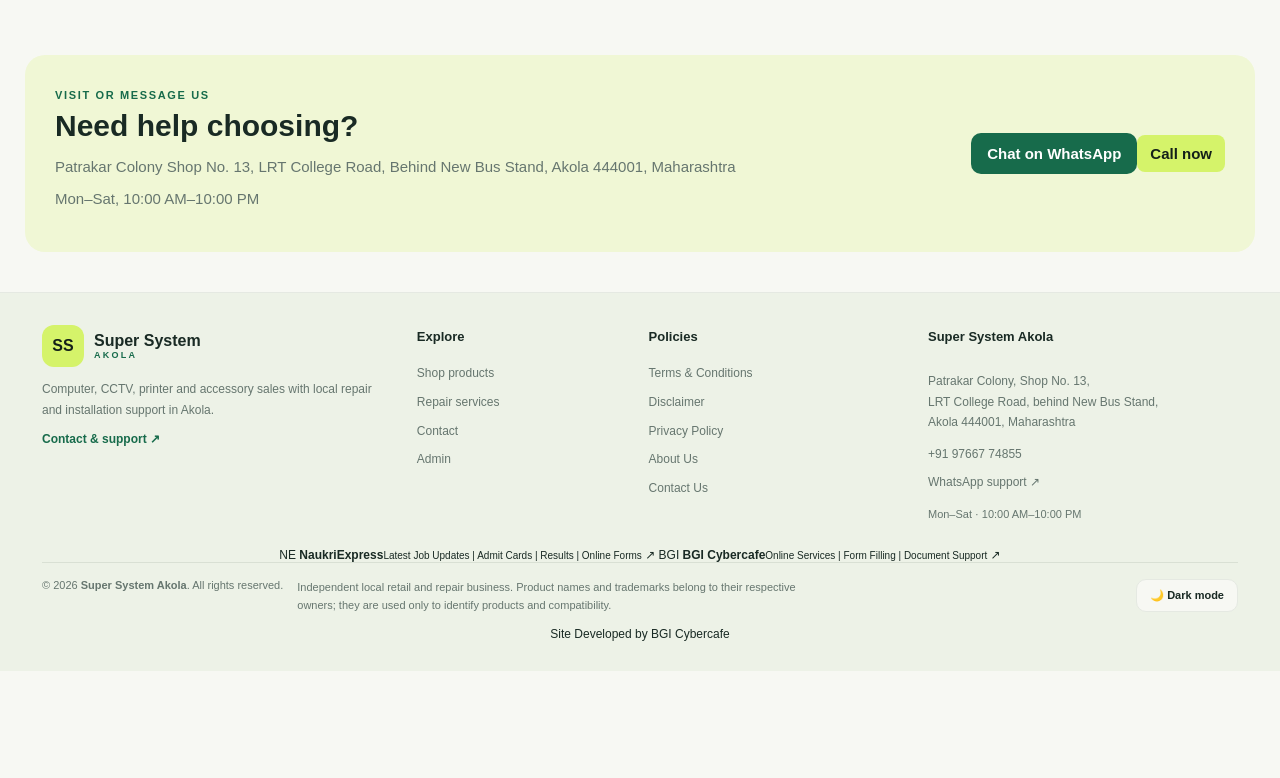
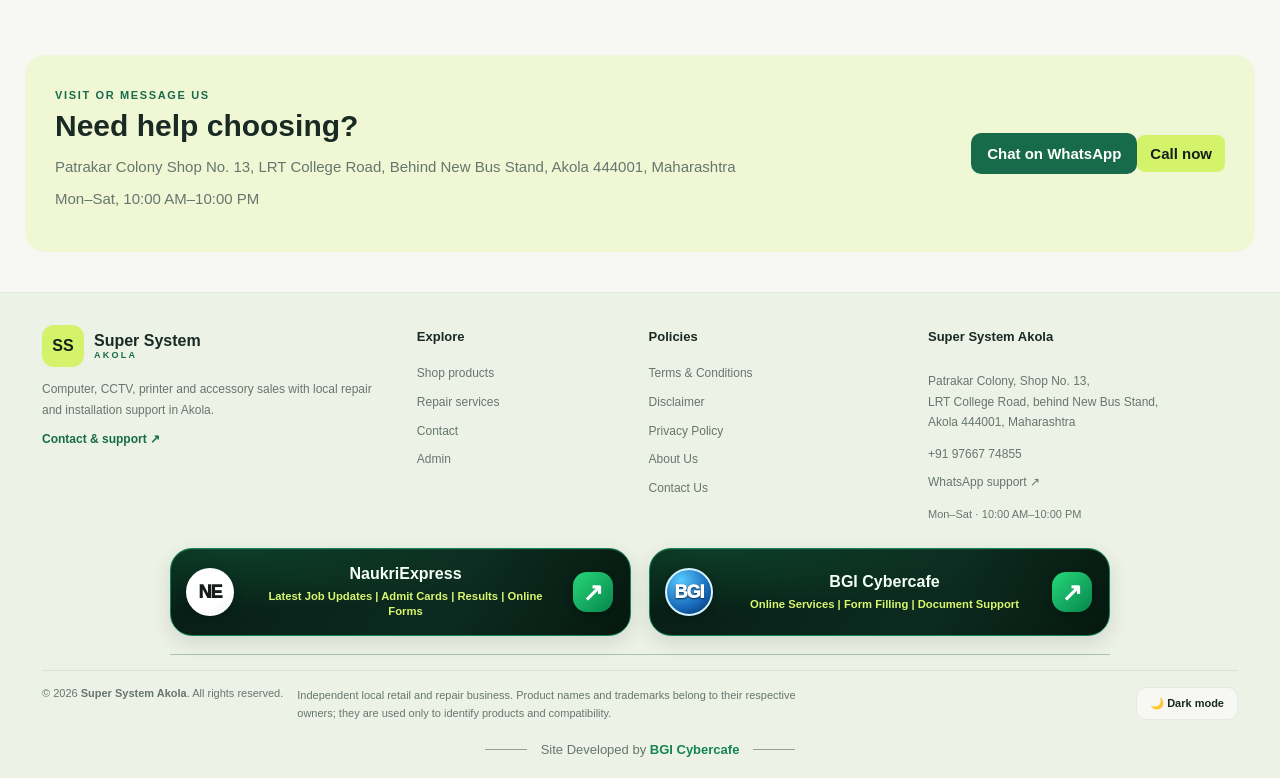
Before and after one commit to supersystemaklai-netizen/computer-shop-website, a website: page public/index.html in a window 1280 px wide. Shown: the part 1318-2096 px from the top of the page. Before the commit the page ends 1989 px from the top, so only its background shows below. Drawn offline with nearby package versions, Linux system fonts and the light colour scheme; no server answers.

Commit message:
Style footer partner buttons and developer credit in dark green theme

```diff
--- a/public/styles.css
+++ b/public/styles.css
@@ -549,3 +549,117 @@
  .footer-bottom{display:grid!important;grid-template-columns:minmax(0,1fr);gap:12px!important}
  .footer-bottom .theme-toggle{margin-left:0!important;justify-self:start}
 }
+
+
+/* Cross-site links: dark green cards with lime accents, matching the requested footer design. */
+.footer-partner-links{
+ display:grid;
+ grid-template-columns:repeat(2,minmax(0,1fr));
+ gap:18px;
+ width:min(100%,940px);
+ margin:24px auto 15px;
+ padding:0 0 18px;
+ border-bottom:1px solid rgba(21,111,75,.34);
+}
+.footer-partner-card{
+ display:grid;
+ grid-template-columns:52px minmax(0,1fr) 42px;
+ align-items:center;
+ gap:13px;
+ min-width:0;
+ min-height:88px;
+ padding:13px 15px;
+ border:1px solid #158454;
+ border-radius:22px;
+ background:
+  radial-gradient(ellipse at 12% 0%,rgba(30,180,109,.20),transparent 52%),
+  linear-gradient(120deg,#071d15 0%,#0c2b20 62%,#06180f 100%);
+ color:#f4fff6!important;
+ text-decoration:none!important;
+ box-shadow:0 7px 20px rgba(4,30,19,.12),inset 0 1px 0 rgba(229,255,232,.07);
+ transition:transform .18s ease,border-color .18s ease,box-shadow .18s ease;
+}
+.footer-partner-card:hover{
+ transform:translateY(-2px);
+ border-color:#35d68a;
+ box-shadow:0 10px 25px rgba(4,30,19,.20),0 0 0 2px rgba(34,209,125,.07);
+}
+.footer-partner-card:focus-visible{outline:3px solid #d5f36a;outline-offset:3px}
+.footer-partner-mark{
+ display:flex;
+ align-items:center;
+ justify-content:center;
+ width:48px;
+ height:48px;
+ flex:0 0 48px;
+ border:2px solid rgba(255,255,255,.72);
+ border-radius:50%;
+ background:#f8fff7;
+ color:#111b16;
+ font-size:18px;
+ font-weight:950;
+ letter-spacing:-1px;
+ box-shadow:0 2px 8px rgba(0,0,0,.25);
+}
+.footer-mark-ne{background:radial-gradient(circle at 30% 20%,#fff 0%,#fff 65%,#e8eee9 100%);color:#171d1b}
+.footer-mark-ne::first-letter{color:#e53935}
+.footer-mark-bgi{background:radial-gradient(circle at 32% 24%,#59caff,#1465b6 64%,#08274d);color:#fff;border-color:#d4f4ff;text-shadow:0 1px 2px #052b57}
+.footer-partner-copy{display:flex;flex-direction:column;gap:5px;min-width:0}
+.footer-partner-copy strong{font-size:clamp(14px,1.25vw,19px);font-weight:850;line-height:1.2;overflow-wrap:anywhere}
+.footer-partner-copy small{font-size:clamp(10px,.88vw,12px);font-weight:650;line-height:1.4;color:#d9f66d;overflow-wrap:anywhere}
+.footer-partner-arrow{
+ display:flex;
+ align-items:center;
+ justify-content:center;
+ width:40px;
+ height:40px;
+ border-radius:14px;
+ background:linear-gradient(135deg,#26d879,#07854d);
+ color:#fff;
+ font-size:25px;
+ line-height:1;
+ font-weight:800;
+ box-shadow:0 3px 9px rgba(0,0,0,.2);
+}
+.footer-developer-credit{
+ display:flex;
+ align-items:center;
+ justify-content:center;
+ gap:14px;
+ margin:17px auto 0;
+ padding-top:0;
+ color:var(--muted);
+ text-align:center;
+}
+.footer-developer-credit>span{
+ display:block;
+ width:42px;
+ height:1px;
+ background:currentColor;
+ opacity:.65;
+}
+.footer-developer-credit p{margin:0;font-size:13px;line-height:1.6}
+.footer-developer-credit a{color:#178552;font-weight:850;text-decoration:none}
+.footer-developer-credit a:hover{text-decoration:underline}
+html[data-theme="dark"] .footer-partner-links{border-bottom-color:#245843}
+html[data-theme="dark"] .footer-partner-card{border-color:#168b57}
+html[data-theme="dark"] .footer-partner-copy small{color:#e5f879}
+html[data-theme="dark"] .footer-developer-credit{color:#aabdb1}
+html[data-theme="dark"] .footer-developer-credit a{color:#d5f36a}
+@media(max-width:760px){
+ .footer-partner-links{grid-template-columns:minmax(0,1fr);gap:12px;margin:20px auto 14px;padding-bottom:16px}
+ .footer-partner-card{grid-template-columns:48px minmax(0,1fr) 38px;min-height:80px;padding:11px 12px;gap:11px;border-radius:18px}
+ .footer-partner-mark{width:44px;height:44px;flex-basis:44px;font-size:16px}
+ .footer-partner-arrow{width:36px;height:36px;border-radius:12px;font-size:22px}
+ .footer-partner-copy strong{font-size:16px}
+ .footer-partner-copy small{font-size:11px}
+ .footer-developer-credit{gap:9px;margin-top:14px}
+ .footer-developer-credit>span{width:24px}
+ .footer-developer-credit p{font-size:12px}
+}
+@media(max-width:390px){
+ .footer-partner-card{grid-template-columns:42px minmax(0,1fr) 32px;gap:9px}
+ .footer-partner-mark{width:40px;height:40px;flex-basis:40px;font-size:14px}
+ .footer-partner-arrow{width:31px;height:31px;border-radius:10px}
+ .footer-partner-copy small{font-size:10px}
+}
```
